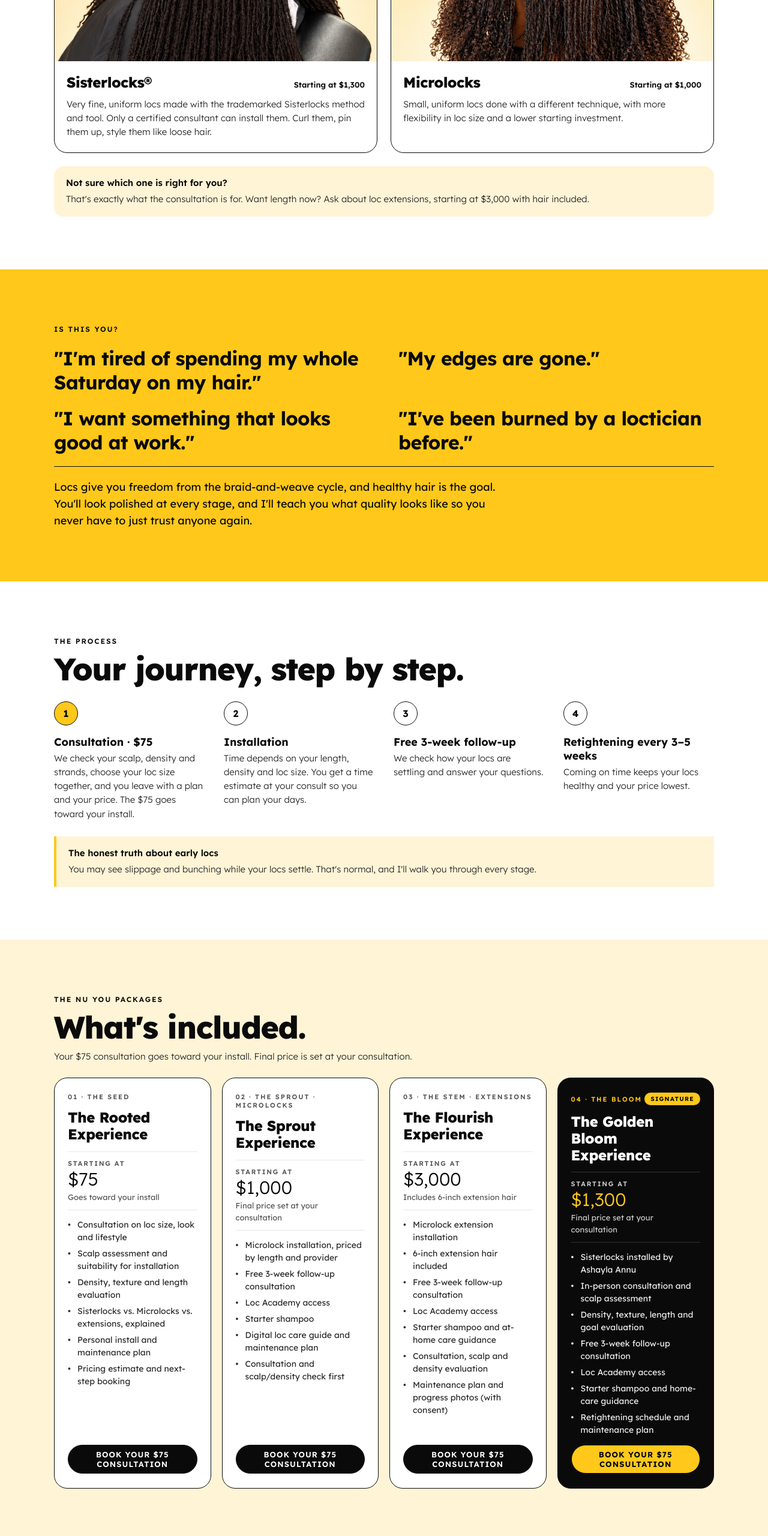
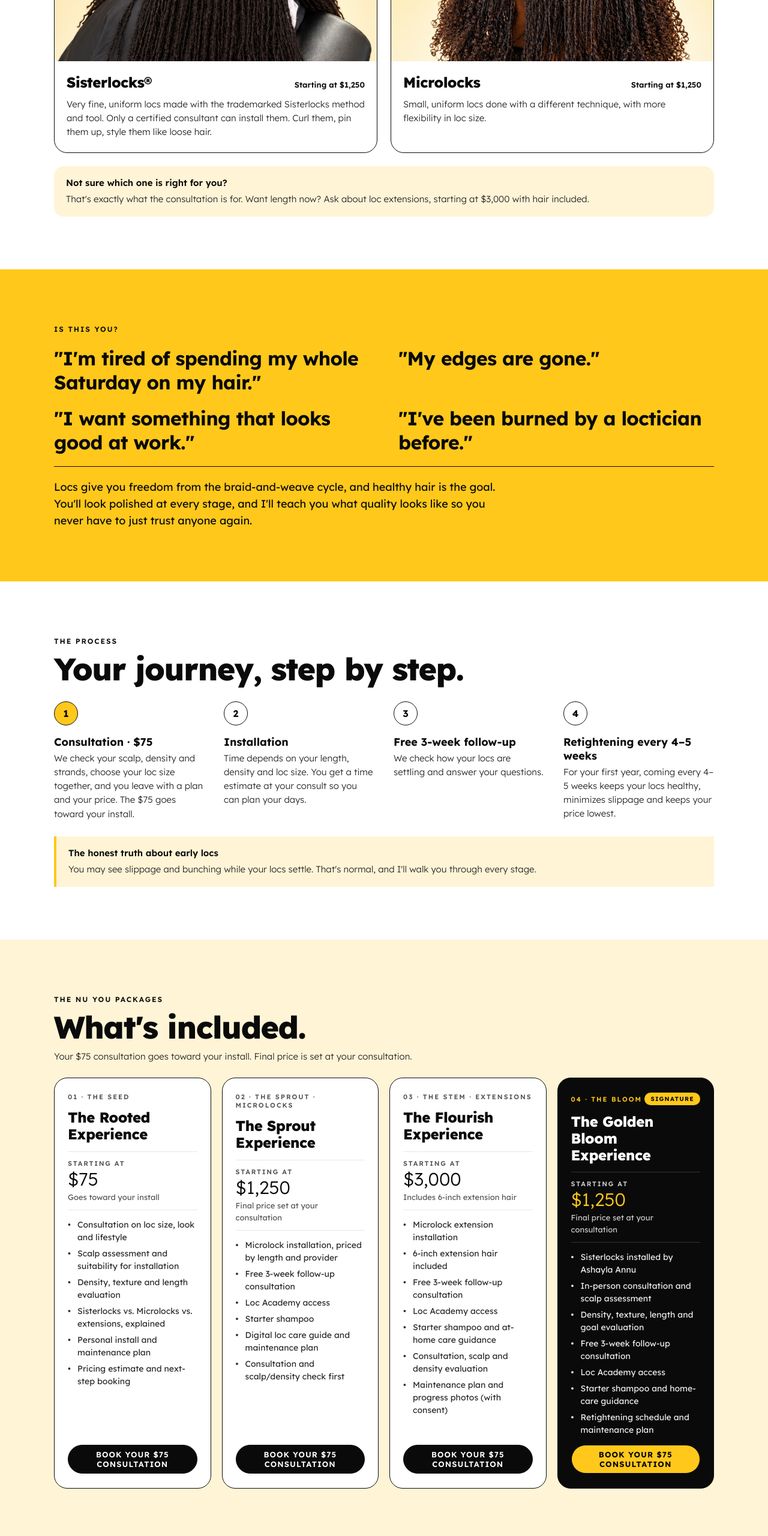
Before and after one commit to Annubeauty/annu-beauty-website, a plain HTML site: page locs.html in a window 1280 px wide. Shown: the part 1300-3860 px from the top of the page at 60% size. Drawn offline with Linux system fonts and the light colour scheme.

Commit message:
Landing page: $1,250 starting price + care FAQs

```diff
--- a/locs.html
+++ b/locs.html
@@ -230,15 +230,15 @@
         <article class="lp-card">
           <img src="images/card-sisterlocks.jpg" alt="Long mature Sisterlocks on a sunflower-yellow backdrop">
           <div class="lp-card-body">
-            <div class="lp-card-top"><h3>Sisterlocks®</h3><span>Starting at $1,300</span></div>
+            <div class="lp-card-top"><h3>Sisterlocks®</h3><span>Starting at $1,250</span></div>
             <p class="lp-body">Very fine, uniform locs made with the trademarked Sisterlocks method and tool. Only a certified consultant can install them. Curl them, pin them up, style them like loose hair.</p>
           </div>
         </article>
         <article class="lp-card">
           <img src="images/card-microlocks.jpg" alt="Microlocks with neat grid parts lifted to show the scalp">
           <div class="lp-card-body">
-            <div class="lp-card-top"><h3>Microlocks</h3><span>Starting at $1,000</span></div>
-            <p class="lp-body">Small, uniform locs done with a different technique, with more flexibility in loc size and a lower starting investment.</p>
+            <div class="lp-card-top"><h3>Microlocks</h3><span>Starting at $1,250</span></div>
+            <p class="lp-body">Small, uniform locs done with a different technique, with more flexibility in loc size.</p>
           </div>
         </article>
       </div>
@@ -270,7 +270,7 @@
         <li><span class="lp-num">1</span><div><h3>Consultation · $75</h3><p class="lp-body">We check your scalp, density and strands, choose your loc size together, and you leave with a plan and your price. The $75 goes toward your install.</p></div></li>
         <li><span class="lp-num">2</span><div><h3>Installation</h3><p class="lp-body">Time depends on your length, density and loc size. You get a time estimate at your consult so you can plan your days.</p></div></li>
         <li><span class="lp-num">3</span><div><h3>Free 3-week follow-up</h3><p class="lp-body">We check how your locs are settling and answer your questions.</p></div></li>
-        <li><span class="lp-num">4</span><div><h3>Retightening every 3–5 weeks</h3><p class="lp-body">Coming on time keeps your locs healthy and your price lowest.</p></div></li>
+        <li><span class="lp-num">4</span><div><h3>Retightening every 4–5 weeks</h3><p class="lp-body">For your first year, coming every 4–5 weeks keeps your locs healthy, minimizes slippage and keeps your price lowest.</p></div></li>
       </ol>
       <div class="lp-honest">
         <b>The honest truth about early locs</b>
@@ -302,7 +302,7 @@
         <article class="lp-pkg">
           <span class="num">02 · THE SPROUT · MICROLOCKS</span>
           <h3>The Sprout Experience</h3>
-          <div class="lp-price"><small>Starting at</small><strong>$1,000</strong><span>Final price set at your consultation</span></div>
+          <div class="lp-price"><small>Starting at</small><strong>$1,250</strong><span>Final price set at your consultation</span></div>
           <ul>
             <li>Microlock installation, priced by length and provider</li>
             <li>Free 3-week follow-up consultation</li>
@@ -331,7 +331,7 @@
         <article class="lp-pkg signature">
           <div class="lp-pkg-top"><span class="num">04 · THE BLOOM</span><span class="lp-badge">SIGNATURE</span></div>
           <h3>The Golden Bloom Experience</h3>
-          <div class="lp-price"><small>Starting at</small><strong>$1,300</strong><span>Final price set at your consultation</span></div>
+          <div class="lp-price"><small>Starting at</small><strong>$1,250</strong><span>Final price set at your consultation</span></div>
           <ul>
             <li>Sisterlocks installed by Ashayla Annu</li>
             <li>In-person consultation and scalp assessment</li>
@@ -414,9 +414,12 @@
     <div class="lp-wrap" style="max-width:860px">
       <h2 class="lp-h2">Questions.</h2>
       <div class="lp-faq">
-        <details><summary>How much do Sisterlocks and Microlocks cost?</summary><p>Sisterlocks start at $1,300 and Microlocks start at $1,000. Your final price is set at your consultation.</p></details>
+        <details><summary>How much do Sisterlocks and Microlocks cost?</summary><p>Installations start at $1,250. Your final price is set at your consultation, based on your hair length, density and the loc size you want.</p></details>
         <details><summary>How long does the install take?</summary><p>It depends on your length, density and loc size. You'll get a time estimate at your consultation.</p></details>
         <details><summary>Will my locs look good early on?</summary><p>Yes. I'll show you real clients at every stage, and you'll look polished the whole way.</p></details>
+        <details><summary>How often should I get my locs retightened?</summary><p>For your first year, plan on retightening every 4–5 weeks. That keeps your locs strong, minimizes slippage and supports healthy loc development. Your consultant may adjust your schedule based on your hair texture, growth rate and loc condition.</p></details>
+        <details><summary>How often should I shampoo my Sisterlocks or Microlocks?</summary><p>Ideally every 3 weeks, though every 2–3 weeks is generally fine. Always check with your consultant, because how often and how you wash depends on your hair texture, scalp and stage of loc development. For starter locs, your consultant may recommend braiding and banding before you shampoo to help minimize slippage and unraveling.</p></details>
+        <details><summary>How long do Sisterlocks and Microlocks take to mature?</summary><p>Usually 12–24 months. It depends on your natural hair texture, density, installation method and maintenance routine. Some textures start locking sooner, while others need more time to fully mature.</p></details>
         <details><summary>I already have locs. Can I come to you?</summary><p>Yes. Book a $45 transfer consultation, in person or virtual.</p></details>
       </div>
     </div>
```
